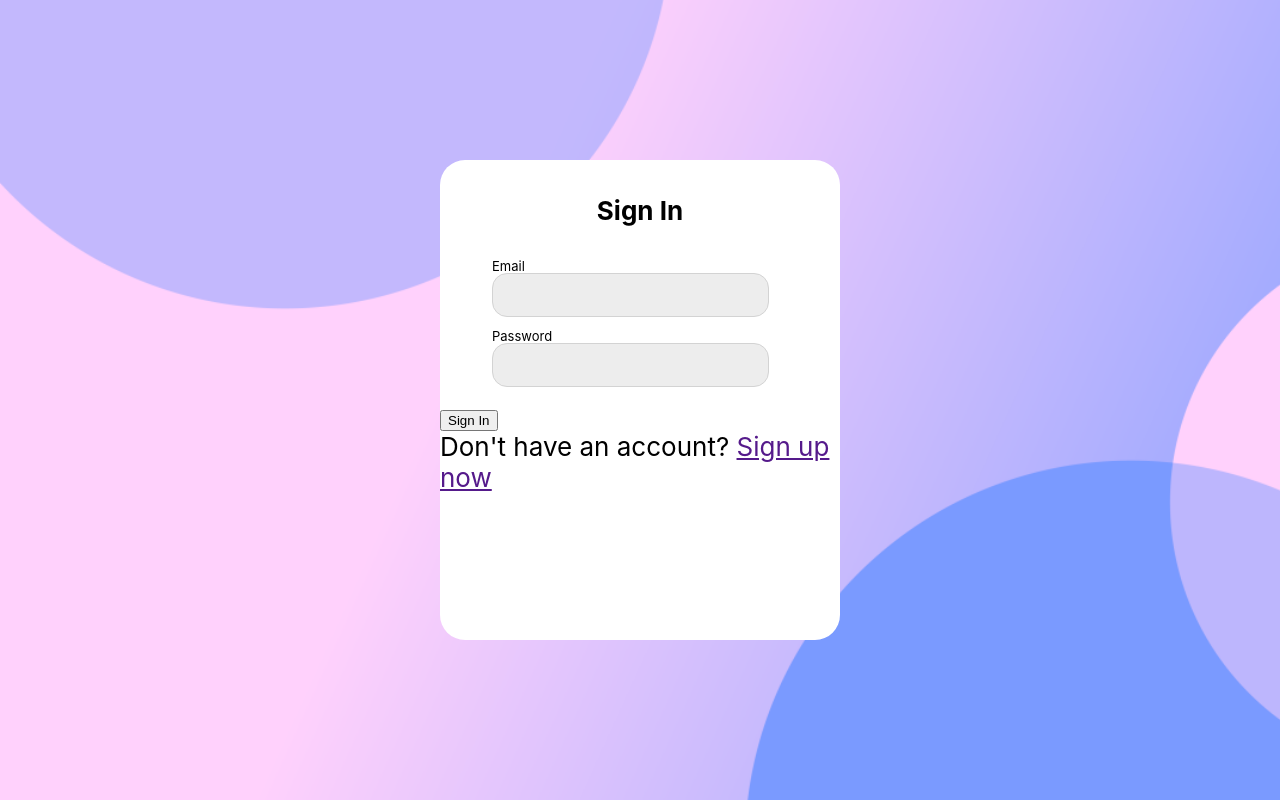
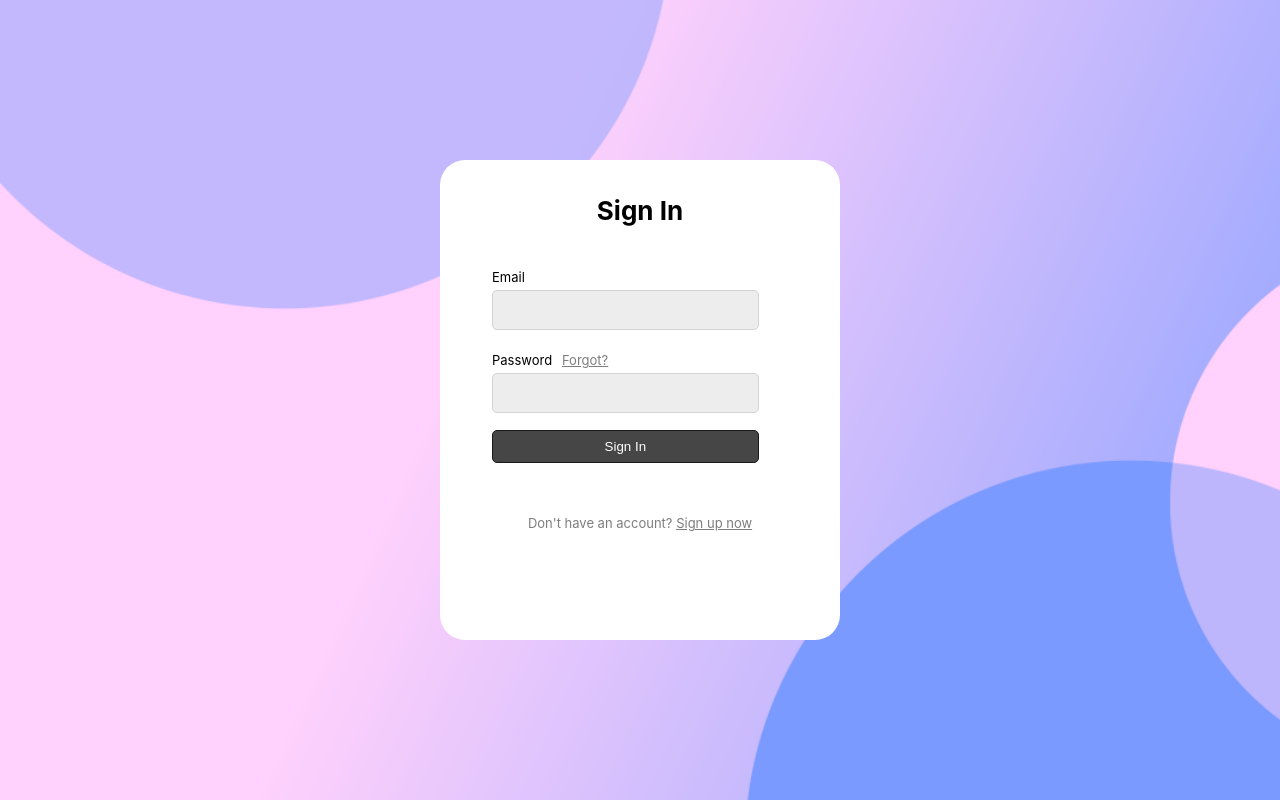
Before and after one commit to rpc5255/reactapp, a React (Create React App) app: page / in a window 1280 px wide. Built offline with nearby package versions, Linux system fonts and the light colour scheme.

Commit message:
added forgot link

```diff
--- a/src/Login.css
+++ b/src/Login.css
@@ -21,18 +21,15 @@
     text-align:left;
 }
 label{
-    display:block;
     font-size: 0.5em;
 }
 
 .email{
-    line-height: 0.5em;
-    margin-left: 2em;
+    line-height: 1em;
     margin-bottom: 0.5em;
 }
 .password{
-    line-height: 0.5em;
-    margin-left: 2em;
+    line-height: 1em;
     margin-bottom: 0.5em;
 }
 h4{
@@ -42,21 +39,56 @@ input[type="text"] {
     width: 20em;
     height: 3em;
     border: solid 1px #d3d3d3;
-    border-radius: 15px;
+    border-radius: 5px;
     background-color: #ededed;
     padding-left: 0.5em;
+    box-sizing: border-box;
 
 }
 input[type="password"] {
     width: 20em;
     height: 3em;
     border: solid 1px #d3d3d3;
-    border-radius: 15px;
+    border-radius: 5px;
     background-color: #ededed;
     padding-left: 0.5em;
+    box-sizing: border-box;
 
 }
+input[type="submit"]{
+    width: 20em;
+    border-radius: 5px;
+    background-color: #464646 ;
+    border: solid 1px #191919 ;
+    color: white;
+    padding: 0.6em;
 
+}
 input:focus {
     outline: none;
 }
+form{
+    margin-left:2em;
+    margin-right:2em;
+}
+.signup{
+    font-size:0.5em;
+    text-align:center;
+    color:#7d7d7d;
+    margin-top:4em;
+}
+a:link {
+    color: #7d7d7d;
+}
+a:visited {
+    color: #7d7d7d;
+}
+a:hover {
+    color: #7d7d7d;
+}
+a:active {
+    color: #7d7d7d;
+}
+span{
+    margin-left: 0.75em;
+}
--- a/src/Login.js
+++ b/src/Login.js
@@ -42,7 +42,8 @@ class Login extends Component {
                             <input type="text" value={this.state.email} onChange={this.handleEmailChange}/><br/>
                         </div>
                         <div className="password">
-                            <label>Password</label>
+                            <label>Password
+                                <span><a href="">Forgot?</a></span> </label>
                             <input type="password" value2={this.state.password}
                                    onChange={this.handlePasswordChange}/><br/>
                         </div>
```
